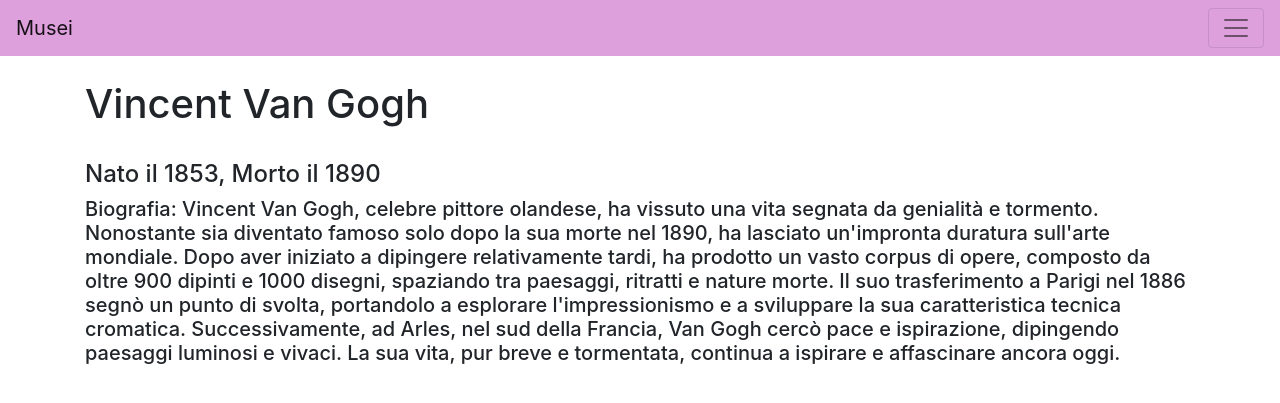
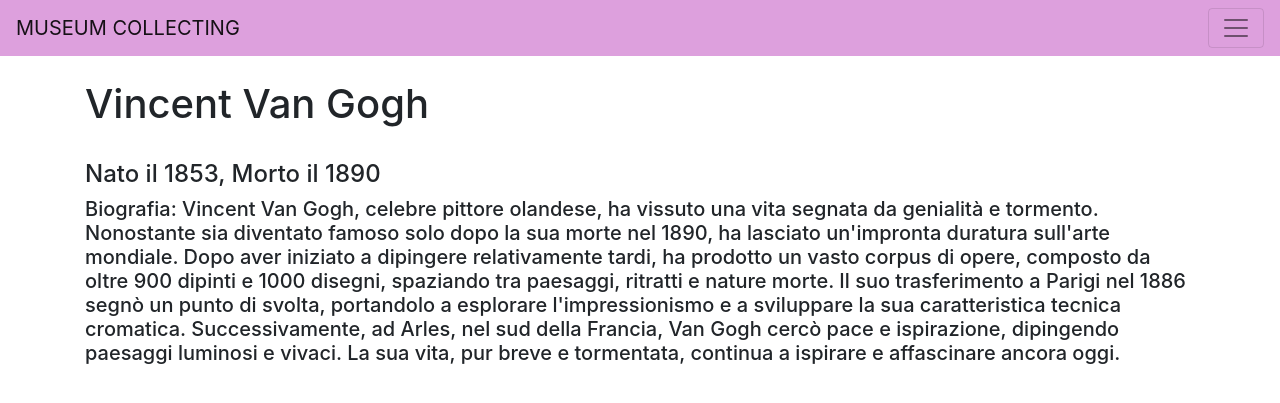
Before and after one commit to ElyFrosty/progetto_maturita, a Django app: page /autori/1 in a window 1280 px wide. Shown: the top 403 px of the page. Run offline with Django 4.2, Linux system fonts and the light colour scheme; data comes from the database, SQL or seed files in the repository.

Commit message:
Update base.html

```diff
--- a/templates/base.html
+++ b/templates/base.html
@@ -10,7 +10,7 @@
 </head>
 <body>
     <nav class="navbar navbar-light" style="background-color: #dda0dd;">
-        <a class="navbar-brand" href="#">Musei</a>
+        <a class="navbar-brand" href="#">MUSEUM COLLECTING</a>
         <button class="navbar-toggler" type="button" data-toggle="collapse" data-target="#navbarSupportedContent" aria-controls="navbarSupportedContent" aria-expanded="false" aria-label="Toggle navigation">
           <span class="navbar-toggler-icon"></span>
         </button>
```
